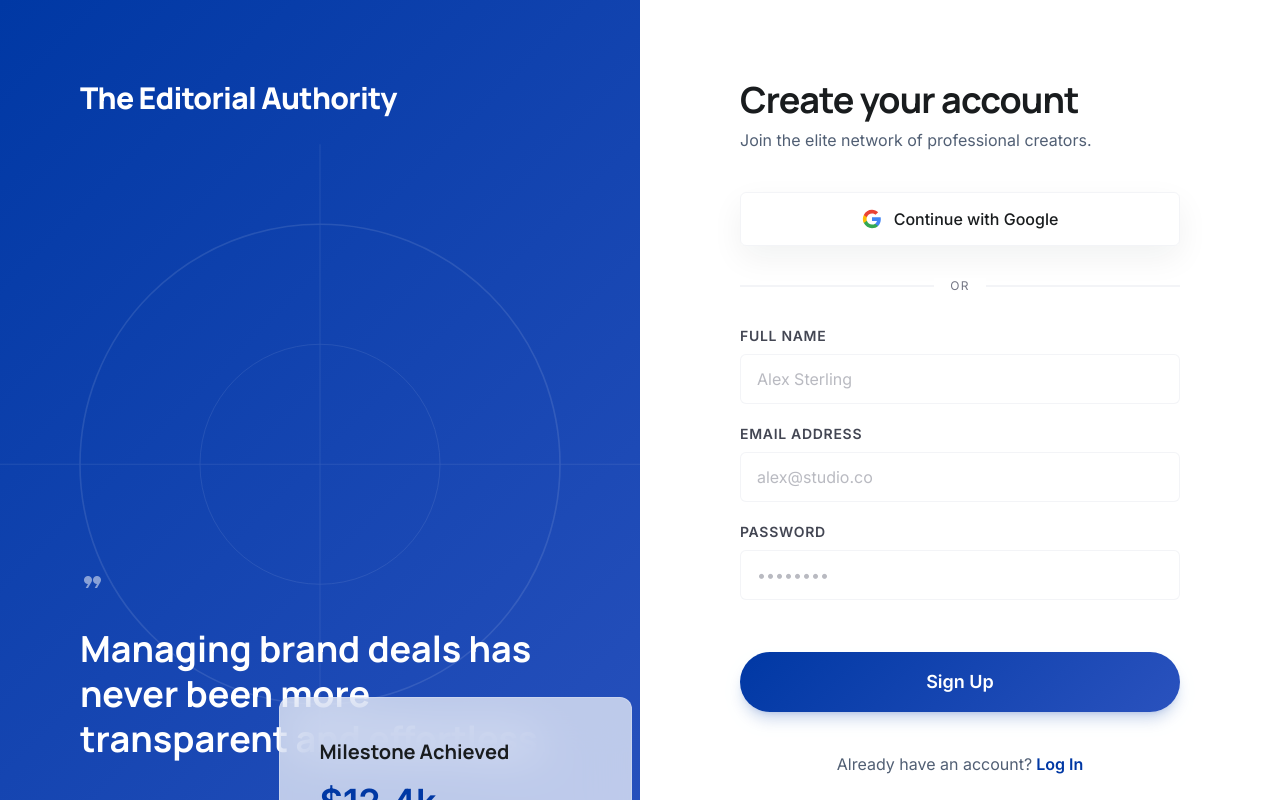
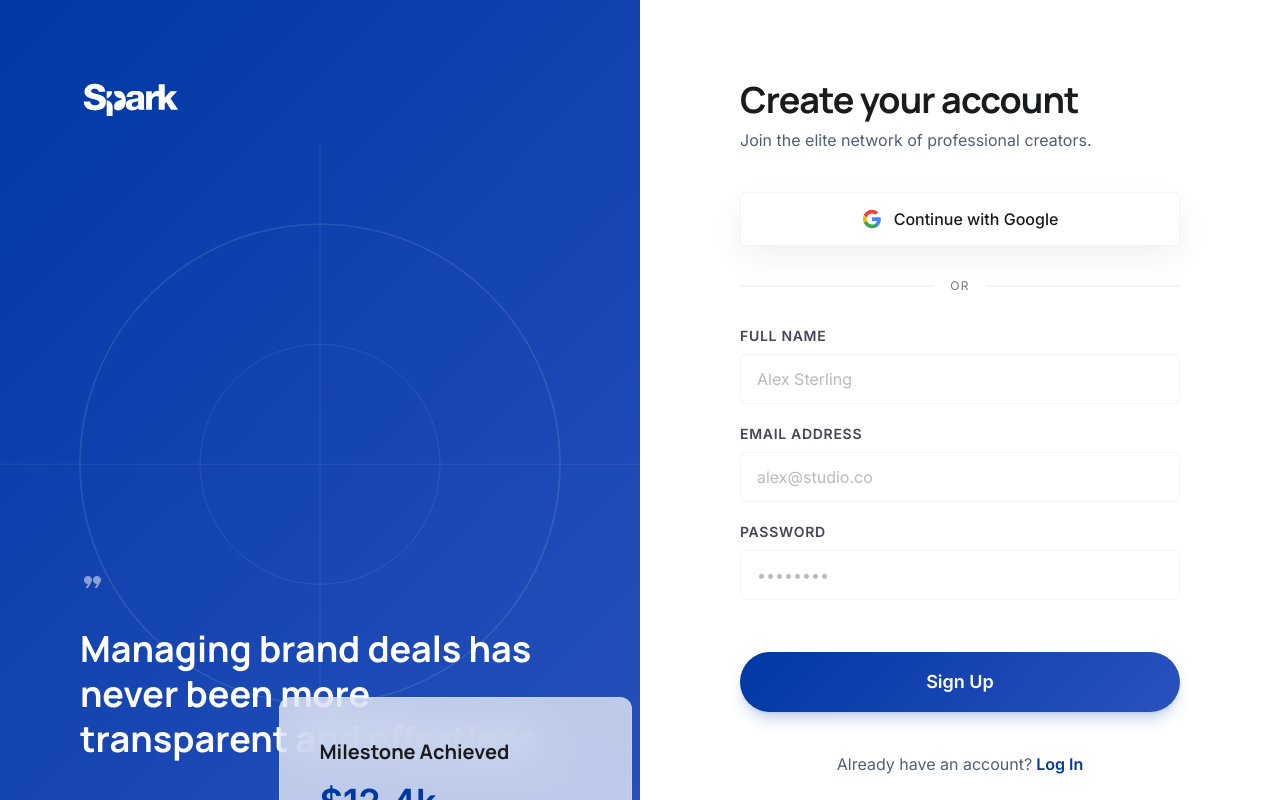
Before and after one commit to Ajinkya-M/colab-saas, a Next.js app: page /signup in a window 1280 px wide. Shown: the top 800 px of the page. Built offline with nearby package versions, Linux system fonts and the light colour scheme; no server answers; grey boxes are pictures that could not be loaded.

Commit message:
style: increase Spark logo size and fix avatar referrer policy

```diff
--- a/app/c/[creatorId]/inquiry/page.tsx
+++ b/app/c/[creatorId]/inquiry/page.tsx
@@ -5,6 +5,7 @@ import Link from 'next/link';
 import { useParams } from 'next/navigation';
 import { supabase } from '@/lib/supabase';
 import { User } from '@supabase/supabase-js';
+import BrandLogo from '@/components/BrandLogo';
 
 type OAuthProvider = 'google' | 'facebook';
 
@@ -228,7 +229,7 @@ export default function CreatorInquiryPage() {
     <div className="min-h-screen bg-surface text-on-surface">
       <header className="sticky top-0 z-40 border-b border-outline-variant/20 bg-surface/95 px-4 py-4 backdrop-blur md:px-8">
         <div className="mx-auto flex max-w-5xl items-center justify-between">
-          <p className="font-headline text-xl font-black tracking-tight">CREATOR</p>
+          <BrandLogo className="h-7 w-auto" alt="Spark" />
           <Link className="text-xs font-semibold uppercase tracking-wider text-secondary" href="/login">
             Log in
           </Link>
--- a/app/login/page.tsx
+++ b/app/login/page.tsx
@@ -3,6 +3,7 @@
 import { useState } from 'react';
 import Link from 'next/link';
 import { supabase } from '@/lib/supabase';
+import BrandLogo from '@/components/BrandLogo';
 
 export default function LoginPage() {
   const [error, setError] = useState<string | null>(null);
@@ -57,9 +58,7 @@ export default function LoginPage() {
           </div>
           <div className="relative z-10 max-w-lg">
             {/* Brand Anchor Title */}
-            <div className="mb-12">
-              <h1 className="font-headline text-3xl font-extrabold tracking-tight text-white">The Editorial Authority</h1>
-            </div>
+              <BrandLogo className="h-20 w-auto brightness-0 invert" alt="Spark" />
             {/* Glowing Testimonial Quote */}
             <div className="glass-card p-8 rounded-xl ambient-shadow border border-white/20 transform translate-x-12">
               <span className="material-symbols-outlined text-primary text-4xl mb-4" style={{ fontVariationSettings: "'FILL' 1" }}>format_quote</span>
@@ -150,7 +149,7 @@ export default function LoginPage() {
             style={{ backgroundImage: 'radial-gradient(circle at 20% 30%, #ffffff 1px, transparent 1px)', backgroundSize: '24px 24px' }}>
           </div>
           <div className="relative z-10 mb-8">
-            <h1 className="font-headline font-extrabold text-2xl tracking-tighter text-on-primary uppercase mb-2">THE EDITORIAL AUTHORITY</h1>
+            <BrandLogo className="mx-auto h-16 w-auto brightness-0 invert mb-2" alt="Spark" />
             <div className="h-1 w-12 bg-tertiary-fixed mx-auto rounded-full"></div>
           </div>
           <div className="relative z-10 glass-card p-6 rounded-xl ambient-shadow max-w-xs mx-auto transform -rotate-1">
--- a/app/signup/page.tsx
+++ b/app/signup/page.tsx
@@ -4,6 +4,7 @@ import { useState } from 'react';
 import { useRouter } from 'next/navigation';
 import Link from 'next/link';
 import { supabase } from '@/lib/supabase';
+import BrandLogo from '@/components/BrandLogo';
 
 export default function SignupPage() {
   const router = useRouter();
@@ -74,7 +75,7 @@ export default function SignupPage() {
 
           {/* Header/Logo Area */}
           <div className="z-10">
-            <h1 className="font-headline text-3xl font-extrabold tracking-tight">The Editorial Authority</h1>
+            <BrandLogo className="h-10 w-auto brightness-0 invert" alt="Spark" />
           </div>
 
           {/* Testimonial Content */}
@@ -233,7 +234,7 @@ export default function SignupPage() {
         {/* Header Section */}
         <header className="w-full pt-12 pb-8 px-6 flex flex-col items-center text-center">
           <div className="mb-8">
-            <span className="font-headline font-bold text-lg tracking-tighter text-on-surface uppercase">THE EDITORIAL AUTHORITY</span>
+            <BrandLogo className="h-8 w-auto" alt="Spark" />
           </div>
           <h1 className="font-headline text-[2.5rem] font-bold leading-tight tracking-tight text-on-surface mb-6">
             Create your account
--- /dev/null
+++ b/src/components/BrandLogo.tsx
@@ -0,0 +1,8 @@
+interface BrandLogoProps {
+  className?: string;
+  alt?: string;
+}
+
+export default function BrandLogo({ className = 'h-8 w-auto', alt = 'Spark logo' }: BrandLogoProps) {
+  return <img src="/spark-logo.svg" alt={alt} className={className} />;
+}
--- a/src/components/dashboard/Sidebar.tsx
+++ b/src/components/dashboard/Sidebar.tsx
@@ -4,6 +4,7 @@ import Link from 'next/link';
 import { useState } from 'react';
 import { useRouter } from 'next/navigation';
 import { supabase } from '@/lib/supabase';
+import BrandLogo from '@/components/BrandLogo';
 
 interface SidebarProps {
   activePage?: string;
@@ -30,14 +31,9 @@ export default function Sidebar({ activePage = 'Home' }: SidebarProps) {
   return (
     <aside className="fixed left-0 top-0 h-screen w-64 z-50 bg-surface-container-low border-r border-outline-variant/20 flex flex-col p-4 gap-y-2 font-body text-sm font-medium">
       {/* Logo */}
-      <div className="flex items-center gap-3 mb-8 px-2">
-        <div className="w-10 h-10 rounded-xl bg-primary flex items-center justify-center text-on-primary">
-          <span className="material-symbols-outlined">edit_square</span>
-        </div>
-        <div>
-          <h1 className="text-lg font-bold text-on-surface leading-tight">The Editorial Authority</h1>
-          <p className="text-[10px] uppercase tracking-widest text-secondary font-bold">Creator Studio</p>
-        </div>
+      <div className="mb-8 px-2">
+        <BrandLogo className="h-8 w-auto" alt="Spark" />
+        <p className="mt-2 text-[10px] uppercase tracking-widest text-secondary font-bold">Creator Studio</p>
       </div>
 
       {/* Navigation */}
```
Also changed, not shown: public/spark-logo.svg (added), spark_logo_vector.svg (added).
